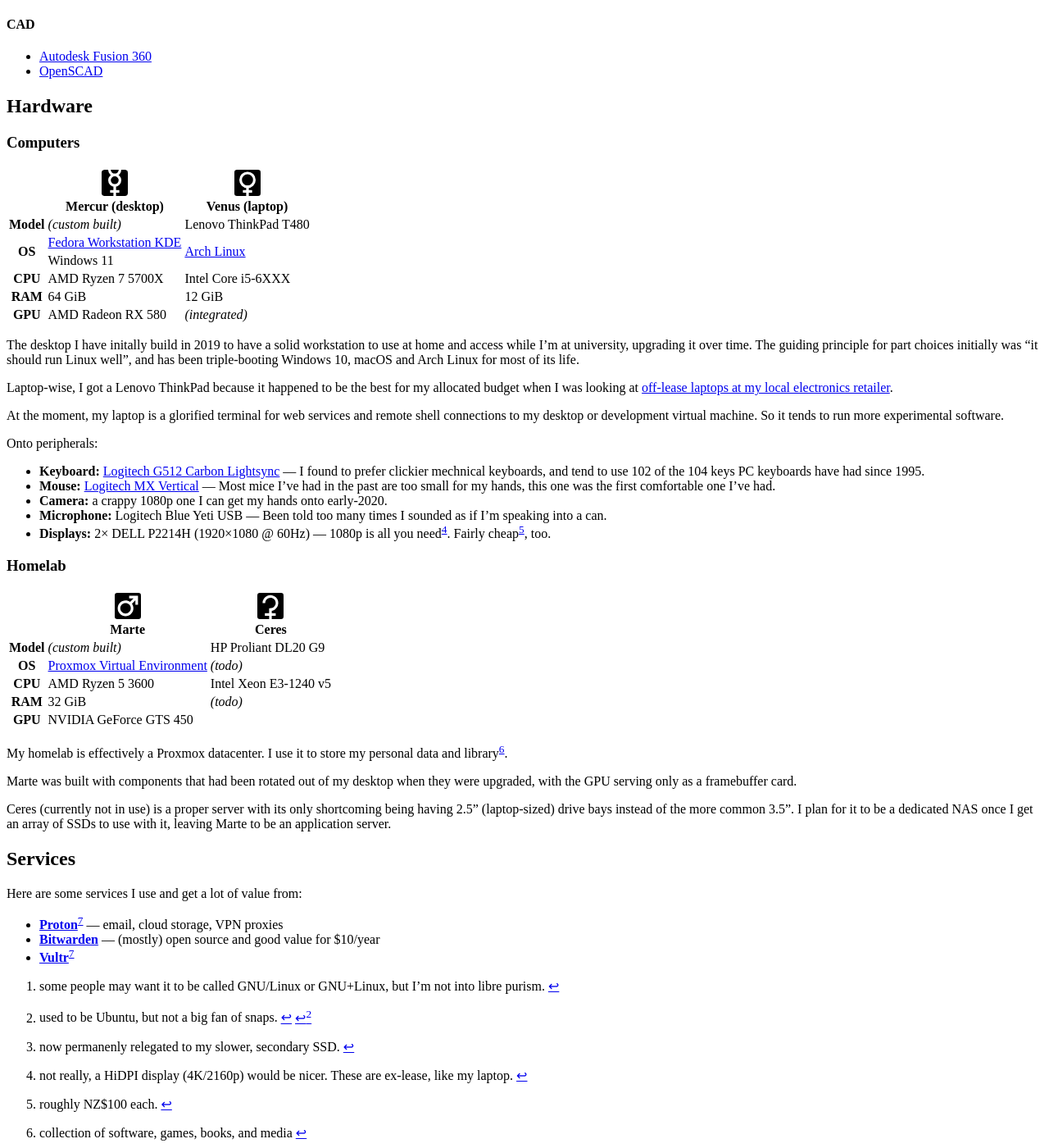
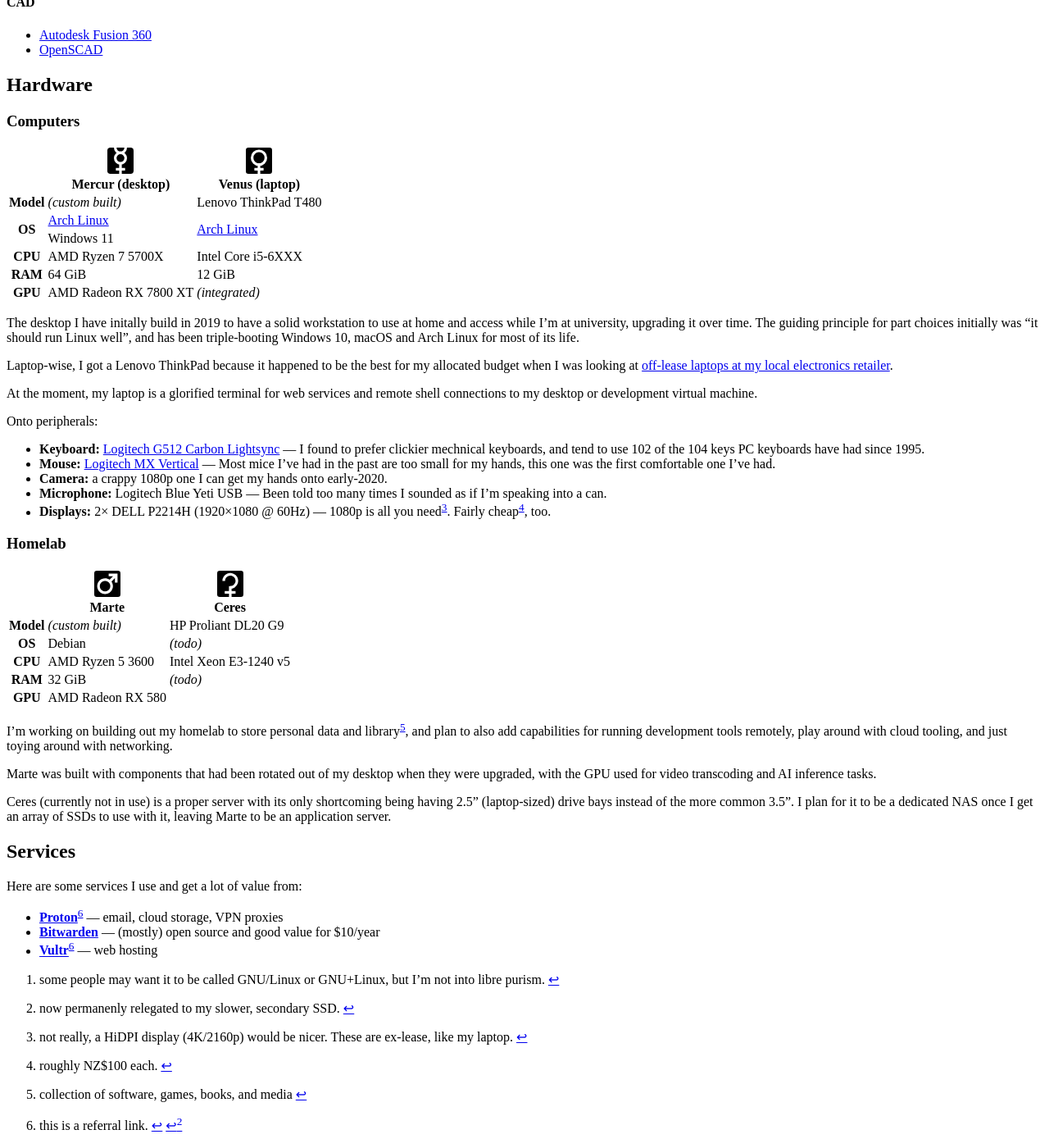
Before and after one commit to itisrazza/razza.io, a Jekyll site: the page built from uses.md, in a window 1280 px wide and 1400 px high, scrolled down 1317 px. Shown: the whole window at 82% size. Built offline with Jekyll 4.4.1, drawn with Linux system fonts in a browser that asks for light colours; some of the changed text lies outside the part shown.

Commit message:
update some meta stuff

```diff
--- a/uses.md
+++ b/uses.md
@@ -13,9 +13,8 @@
 ### Operating system
 
 * **Linux**[^gnupluslinux]
-  * **[Fedora]**[^ohsnap] for desktops (where things have to be stable)
-  * **[Debian]**[^ohsnap] for servers (where things have to be even more stable)
-  * **[Arch Linux]** for fun
+  * **[Arch Linux]** for high-contact devices (desktop & laptops)
+  * **[Debian]** for servers (where things have to be stable)
 * **Windows**[^windows]
 
 [Debian]: https://debian.org/
@@ -27,17 +26,16 @@
 plunge as the daily driver on my desktop in August 2025.
 
 [^gnupluslinux]: some people may want it to be called GNU/Linux or GNU+Linux, but I'm not into libre purism.
-[^ohsnap]: used to be Ubuntu, but not a big fan of snaps.
 [^windows]: now permanenly relegated to my slower, secondary SSD.
 
 
 #### Desktop environment
 
-On Linux, my go-to desktop environment is **[GNOME]**. It is a good middle
-ground between the desktop-oriented environment of the 90s and 2000s and
-the extreme abstraction and simplification present on mobile platforms.
+On Linux, my go-to desktop environment is **[KDE]**. It retains the desktop
+metaphor and way of working I had become accustomed to ever since I started
+using computers, and everything tends to be fairly well integrated.
 
-Also, honourable mentions to [KDE], [XFCE], [Niri] and [i3], where I've also
+Also, honourable mentions to [GNOME], [XFCE], [Niri] and [i3], where I've also
 spent a good amount of time.
 
 [GNOME]: http://gnome.org/
@@ -113,7 +111,7 @@
   </tr>
   <tr>
     <th rowspan="2">OS</th>
-    <td><a href="https://fedoraproject.org/kde/" target="_blank">Fedora Workstation KDE</a></td>
+    <td><a href="https://archlinux.org/" target="_blank">Arch Linux</a></td>
     <td rowspan="2"><a href="https://archlinux.org/" target="_blank">Arch Linux</a></td>
   </tr>
   <tr>
@@ -131,7 +129,7 @@
   </tr>
   <tr>
     <th>GPU</th>
-    <td>AMD Radeon RX 580</td>
+    <td>AMD Radeon RX 7800 XT</td>
     <td><i>(integrated)</i></td>
   </tr>
 </table>
@@ -146,8 +144,7 @@
 electronics retailer](https://www.pbtech.co.nz/category/computers/exleased/laptops).
 
 At the moment, my laptop is a glorified terminal for web services and
-remote shell connections to my desktop or development virtual machine. So it
-tends to run more experimental software.
+remote shell connections to my desktop or development virtual machine.
 
 Onto peripherals:
 
@@ -180,7 +177,7 @@
   </tr>
   <tr>
     <th>OS</th>
-    <td><a href="https://www.proxmox.com/en/" target="_blank">Proxmox Virtual Environment</a></td>
+    <td>Debian</td>
     <td><i>(todo)</i></td>
   </tr>
   <tr>
@@ -195,16 +192,18 @@
   </tr>
   <tr>
     <th>GPU</th>
-    <td>NVIDIA GeForce GTS 450</td>
+    <td>AMD Radeon RX 580</td>
     <td></td>
   </tr>
 </table>
 
-My homelab is effectively a Proxmox datacenter. I use it to store my
-personal&nbsp;data and library[^library].
+I'm working on building out my homelab to store personal&nbsp;data and library[^library],
+and plan to also add capabilities for running development tools remotely, play
+around with cloud tooling, and just toying around with networking.
 
 Marte was built with components that had been rotated out of my desktop when
-they were upgraded, with the GPU serving only as a framebuffer card.
+they were upgraded, with the GPU used for video transcoding and AI inference
+tasks.
 
 Ceres (currently not in use) is a proper server with its only shortcoming being
 having 2.5" (laptop-sized) drive bays instead of the more common 3.5". I plan
@@ -220,6 +219,6 @@
 
 * [**Proton**](https://pr.tn/ref/5BB3E8N0QM80)[^referral] &mdash; email, cloud storage, VPN proxies
 * [**Bitwarden**](https://bitwarden.com) &mdash; (mostly) open source and good value for $10/year
-* [**Vultr**](https://www.vultr.com/?ref=9807211)[^referral]
+* [**Vultr**](https://www.vultr.com/?ref=9807211)[^referral] &mdash; web hosting
 
 [^referral]: this is a referral link.
```
Also changed, not shown: about.md (+5 -4 lines), links.md (+1 -2 lines).
